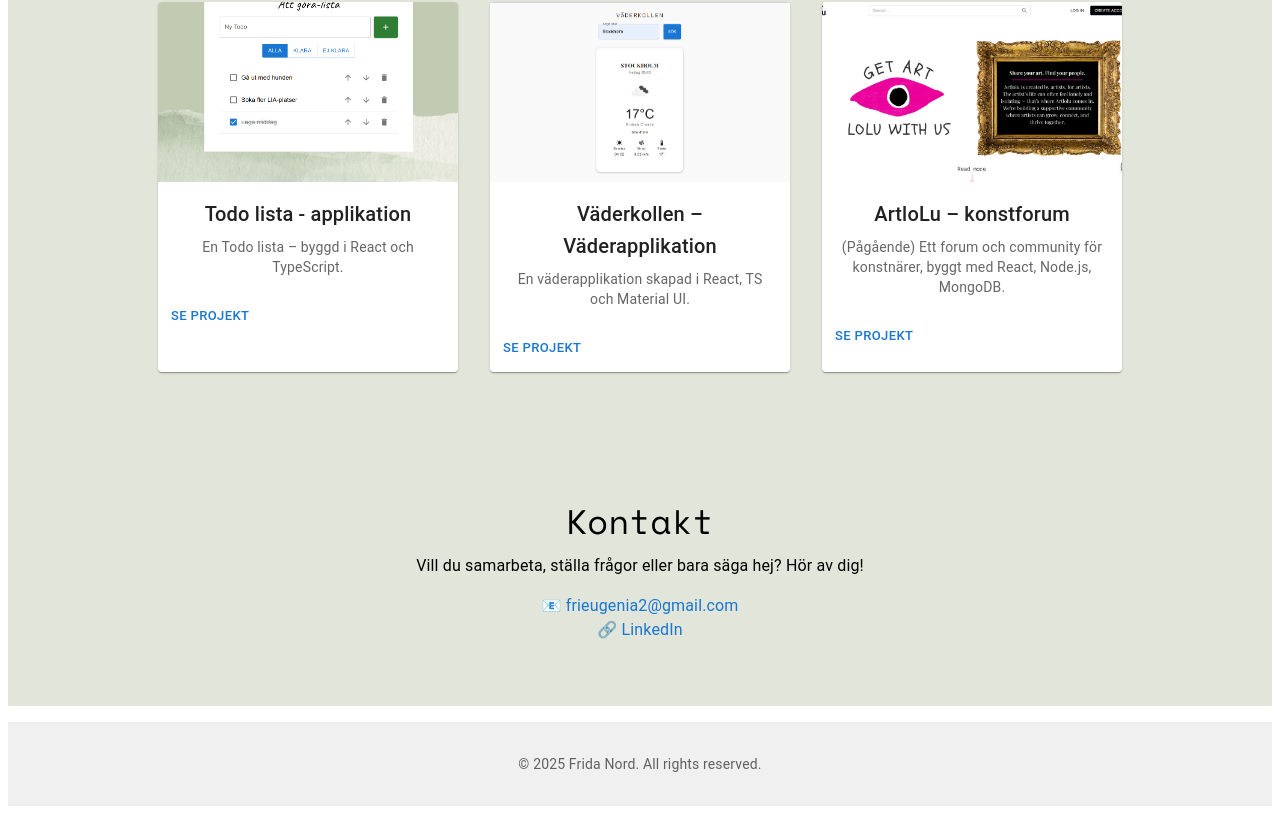
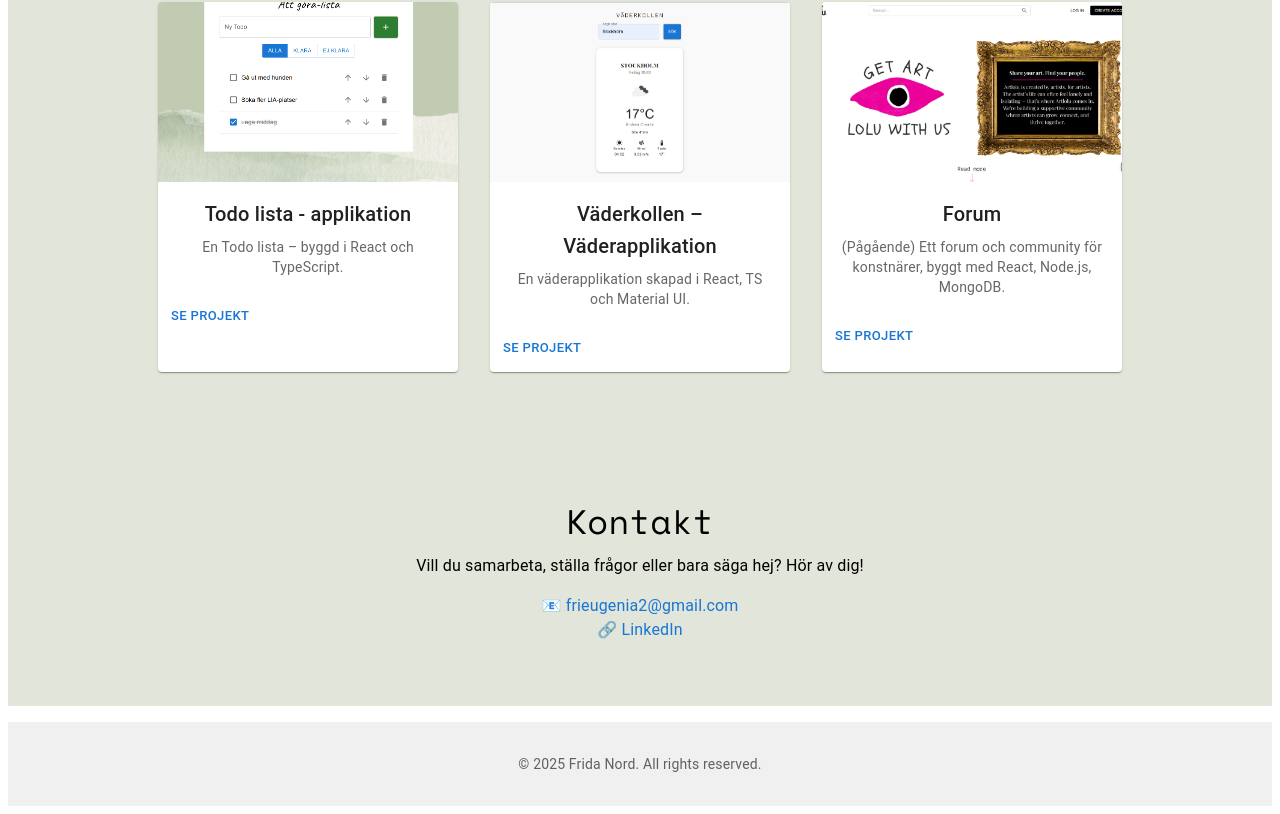
Before and after one commit to fridanord/portfolio, a React (Vite) app: page / in a window 1280 px wide. Shown: the part 1772-2586 px from the top of the page. Built offline with nearby package versions, Linux system fonts and the light colour scheme.

Commit message:
Fixed cards

```diff
--- a/src/components/Portfolio.tsx
+++ b/src/components/Portfolio.tsx
@@ -15,7 +15,7 @@ const projects = [
     link: 'https://github.com/fridanord/vaderkollen',
   },
   {
-    title: 'ArtloLu – konstforum',
+    title: 'Forum',
     image: '/artlolu2.png', // Byt ut till riktiga bilder
     description: '(Pågående) Ett forum och community för konstnärer, byggt med React, Node.js, MongoDB.',
     link: '#',
```
